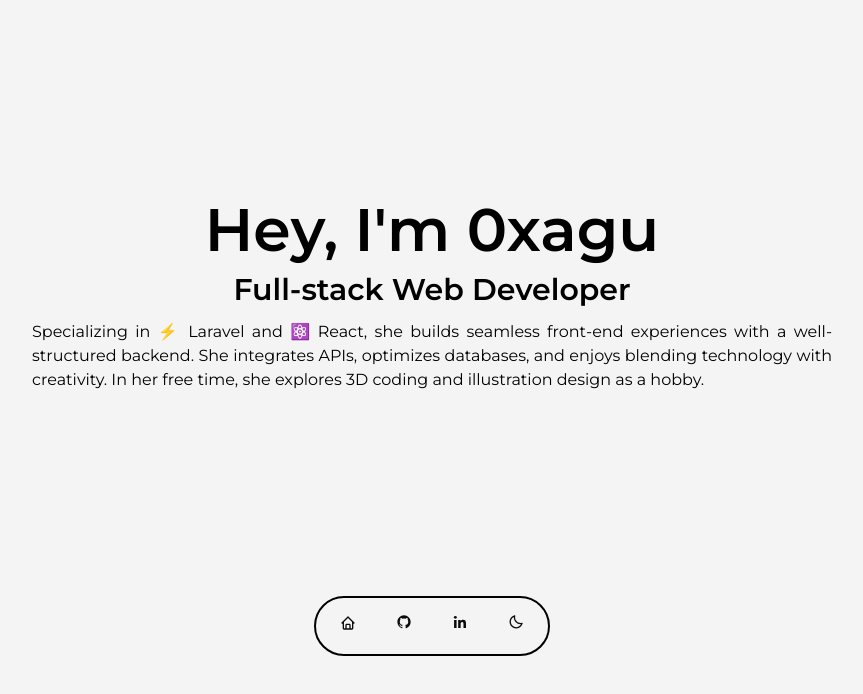
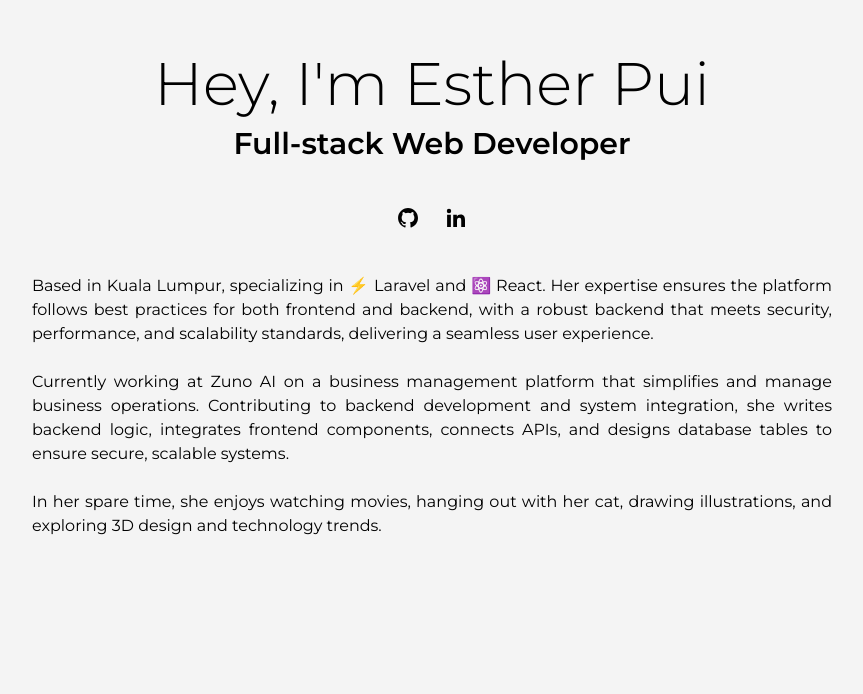
Before and after one commit to esther-pui/my-personal-website, a React (Vite) app: page / in a window 1280 px wide. Shown: the part 104-798 px from the top of the page, without its empty margins (208-1071 px from the left). Built offline with nearby package versions, Linux system fonts and the light colour scheme.

Commit message:
adjusted content, ass snap while scrolling, add footer

```diff
--- a/src/App.jsx
+++ b/src/App.jsx
@@ -1,27 +1,63 @@
-import Navbar from './components/Navbar';
+import { useState } from "react";
+import { motion } from "framer-motion";
+import { Home, Briefcase, GraduationCap, Code, Folder, Mail } from "lucide-react";
+// import Navbar from './components/Navbar';
 import Hero from './components/Hero';
 import Tech from './components/Tech';
 import WorkEdu from './components/WorkEdu';
 import Projects from './components/Projects';
 import Contact from './components/Contact';
+import Footer from "./components/Footer";
+
+const sections = [
+  { id: "hero", icon: <Home size={20} />, label: "Home" },
+  { id: "projects", icon: <Folder size={20} />, label: "Projects" },
+  { id: "workedu", icon: <Briefcase size={20} />, label: "Experience" },
+  { id: "tech", icon: <Code size={20} />, label: "Tech Stack" },
+  { id: "contact", icon: <Mail size={20} />, label: "Contact" },
+];
 
 function App() {
+  const [active, setActive] = useState("");
+
+  const scrollToSection = (id) => {
+    setActive(id);
+    document.getElementById(id)?.scrollIntoView({ behavior: "smooth" });
+  };
 
   return (
     <>
-      <div className="min-h-screen w-full bg-[#f4f4f4] snap-y snap-mandatory overflow-y-scroll h-screen">
+      <div className="relative min-h-screen w-full bg-[#f4f4f4] snap-y snap-mandatory overflow-y-scroll h-screen">
+        {/* Navigation Bar */}
+        {/* <motion.nav
+          className="fixed top-1/2 right-4 transform -translate-y-1/2 flex flex-col gap-4 p-2 rounded-lg"
+        >
+          {sections.map((section) => (
+            <motion.button
+              key={section.id}
+              onClick={() => scrollToSection(section.id)}
+              whileHover={{ scale: 1.2 }}
+              className={`p-2 rounded-lg ${
+                active === section.id ? "bg-gray-800 text-white" : "bg-gray-100 text-gray-700"
+              }`}
+            >
+              {section.icon}
+            </motion.button>
+          ))}
+        </motion.nav> */}
+
         <main className="flex flex-col items-center px-2 md:px-8 lg:px-16">
-        <section className="snap-start w-full"><Navbar /></section>
-        <section className="snap-start w-full"><Hero /></section>
-        <section className="snap-start w-full"><WorkEdu /></section>
-        <section className="snap-start w-full"><Tech /></section>
-
-        <section className="snap-start w-full"><Projects /></section>
-        <section className="snap-start w-full"><Contact /></section>
+          {/* <section className="snap-start w-full"><Navbar /></section> */}
+          <section id="hero" className="snap-start w-full"><Hero /></section>
+          <section id="projects" className="snap-start w-full"><Projects /></section>
+          <section id="workedu" className="snap-start w-full"><WorkEdu /></section>
+          <section id="tech" className="snap-start w-full"><Tech /></section>
+          <section id="contact" className="snap-start w-full"><Contact /></section>
         </main>
+        <section id="footer" className="snap-start w-full"><Footer /> </section>
       </div>
     </>
-  )
+  );
 }
 
-export default App
+export default App;
--- a/src/components/Contact.jsx
+++ b/src/components/Contact.jsx
@@ -2,11 +2,6 @@ import { useState } from "react";
 import { motion } from "framer-motion";
 import emailjs from "@emailjs/browser";
 import { Send } from "lucide-react";
-
-const variants = {
-  hidden: { opacity: 0, y: 50 },
-  visible: { opacity: 1, y: 0 },
-};
 
 const Contact = () => {
   const [formData, setFormData] = useState({
@@ -39,10 +34,30 @@ const Contact = () => {
   };
 
   return (
-    <div id="contact" className="flex min-h-screen w-full flex-col items-center justify-center gap-12 p-4 md:px-14 md:py-24">
-      <h1 className="text-4xl font-light md:text-6xl">Stay In Touch</h1>
+    <div id="contact" className="flex min-h-screen w-full flex-col items-center justify-center gap-12 md:px-14">
+      <motion.h1
+        variants={{
+          hidden: { opacity: 0, y: 50 },
+          visible: { opacity: 1, y: 0 }
+        }}
+        initial="hidden"
+        whileInView="visible"
+        transition={{ duration: 0.5 }}
+        className="text-4xl font-light md:text-6xl">
+          Stay In Touch
+      </motion.h1>
 
-      <form onSubmit={sendEmail} className="flex flex-col w-full max-w-[500px] gap-4">
+      <motion.form
+        variants={{
+          hidden: { opacity: 0, y: 50 },
+          visible: { opacity: 1, y: 0 }
+        }}
+        initial="hidden"
+        whileInView="visible"
+        transition={{ duration: 0.5 }}
+        onSubmit={sendEmail}
+        className="flex flex-col w-full max-w-[500px] gap-4"
+        >
         <input
           type="text"
           name="name"
@@ -75,7 +90,7 @@ const Contact = () => {
         >
           Send <Send size={20} />
         </button>
-      </form>
+      </motion.form>
 
       {isSent && <p className="text-green-500">Message sent successfully!</p>}
     </div>
--- /dev/null
+++ b/src/components/Footer.jsx
@@ -0,0 +1,11 @@
+const Footer = () => {
+    return (
+      <footer className="w-full bg-black text-white text-center py-8 px-4 text-sm">
+        <p>
+          Website designed and developed by yours truly in Mar, 2025.
+        </p>
+      </footer>
+    );
+  };
+
+export default Footer;
--- a/src/components/Hero.jsx
+++ b/src/components/Hero.jsx
@@ -1,48 +1,93 @@
 // import image from "../assets/image.jpeg"
 import { motion } from "framer-motion"
+import { BiLogoGithub, BiLogoLinkedin } from "react-icons/bi"
+import { FiDownload } from "react-icons/fi"
 
 const Hero = () => {
   return (
     <div
       id="home"
-      className="px-8 md:px-16 flex min-h-screen w-full items-center
-        justify-center py-28 md:px-32"
+      className="px-16 flex min-h-screen w-full items-center
+        justify-center"
     >
       <div className="flex flex-col items-center justify-center gap-4 text-black">
-        {/* <motion.div
-          initial={{y: -50, opacity: 0}}
-          animate={{y: 0, opacity: 1}}
-          transition={{duration: 0.8, delay: 0.2}}
-        >
-          <img
-            src={image}
-            alt=""
-            className="w-[300px] cursor-pointer rounded-full shadow-xl
-            shadow-indigo-900 transition-all duration-300 hover:-translate-y-5 hover:scale-105 hover:shadow-2xl
-            hover:shadow-indigo-600 md:w-[350px]"
-          />
-        </motion.div> */}
-
-        <motion.div
+        <div
           initial={{y: 50, opacity: 0}}
           animate={{y: 0, opacity: 1}}
           transition={{duration: 0.8, delay: 0.2}}
           className="flex md:max-w-[800px] flex-col  justify-center gap-3 "
         >
-          <h1 className="text-4xl font-semibold text-center md:text-6xl">
-            <span className="hidden md:inline">Hey, I'm </span>0xagu
-          </h1>
+          <motion.h1
+            variants={{
+              hidden: { opacity: 0, y: 50 },
+              visible: { opacity: 1, y: 0 }
+            }}
+            initial="hidden"
+            whileInView="visible"
+            transition={{ duration: 0.5 }}
+            className="text-4xl font-light text-center md:text-6xl"
+          >
+            <span className="hidden md:inline">Hey, I'm </span>Esther Pui
+          </motion.h1>
 
-          <h3 className="text-xl font-semibold font-light text-center md:text-3xl">
+          <motion.h3
+            className="text-xl font-semibold text-center md:text-3xl"
+            variants={{
+              hidden: { opacity: 0, y: 50 },
+              visible: { opacity: 1, y: 0 }
+            }}
+            initial="hidden"
+            whileInView="visible"
+            transition={{ duration: 0.5 }}
+          >
             Full-stack Web Developer
-          </h3>
-          <p className="text-pretty text-xs text-center md:text-base md:text-justify">
-            Specializing in ⚡ Laravel and ⚛️ React, she builds seamless front-end experiences with a well-structured backend.
+          </motion.h3>
 
-            She integrates APIs, optimizes databases, and enjoys blending technology with creativity. In her free time, she explores 3D coding and illustration design as a hobby.
-          </p>
+          <motion.div
+            className="flex gap-6 justify-center pb-6 md:py-8"
+            variants={{
+              hidden: { opacity: 0, y: 50 },
+              visible: { opacity: 1, y: 0 }
+            }}
+            initial="hidden"
+            whileInView="visible"
+            transition={{ duration: 0.5 }}
+          >
+            <a href="https://github.com/0xagu" target="_blank" rel="noopener noreferrer">
+              <BiLogoGithub className="text-2xl md:text-2xl hover:text-gray-600 transition-colors" />
+            </a>
+            <a href="https://www.linkedin.com/in/esther-pui/" target="_blank" rel="noopener noreferrer">
+              <BiLogoLinkedin className="text-2xl md:text-2xl hover:text-gray-600 transition-colors" />
+            </a>
+            {/* <a href="/publicResume.pdf" download="esther_pui_resume.pdf" target="_blank" rel="noopener noreferrer">
+              <FiDownload className="text-xl md:text-2xl hover:text-gray-600 transition-colors"/>
+            </a> */}
+          </motion.div>
 
-        </motion.div>
+          <motion.p
+            className="text-pretty text-xs md:text-base text-justify"
+            variants={{
+              hidden: { opacity: 0, y: 50 },
+              visible: { opacity: 1, y: 0 }
+            }}
+            initial="hidden"
+            whileInView="visible"
+            transition={{ duration: 0.5 }}
+          >
+            Based in Kuala Lumpur, specializing in ⚡ Laravel and ⚛️ React.
+
+            Her expertise ensures the platform follows best practices for both frontend and backend, with a robust backend that meets security, performance, and scalability standards, delivering a seamless user experience.
+
+
+            <br></br><br></br>
+            Currently working at Zuno AI on a business management platform that simplifies and manage business operations. Contributing to backend development and system integration, she writes backend logic, integrates frontend components, connects APIs, and designs database tables to ensure secure, scalable systems.
+
+
+            <br></br><br></br>
+            In her spare time, she enjoys watching movies, hanging out with her cat, drawing illustrations, and exploring 3D design and technology trends.
+          </motion.p>
+
+        </div>
       </div>
     </div>
   )
--- a/src/components/Tech.jsx
+++ b/src/components/Tech.jsx
@@ -1,91 +1,55 @@
 import { BiLogoJavascript, BiLogoPhp, BiLogoReact } from "react-icons/bi"
-import { SiMysql } from "react-icons/si"
-import { SiLaravel } from "react-icons/si"
+import { SiGit, SiMysql, SiPostman, SiLaravel, SiTailwindcss } from "react-icons/si"
 import { motion } from "framer-motion"
 
+const TechIcon = ({ Icon, color, text }) => (
+  <motion.div
+    variants={{
+      hidden: { opacity: 0, y: 50 },
+      visible: { opacity: 1, y: 0 }
+    }}
+    initial="hidden"
+    whileInView="visible"
+    transition={{ duration: 0.5 }}
+    className="relative group flex flex-col items-center"
+  >
+    <Icon
+      className={`cursor-pointer text-[80px] ${color} transition-all duration-300 hover:-translate-y-5 sm:text-[100px] md:text-[120px]`}
+    />
+    <span className="absolute -top-14 left-1/2 -translate-x-1/2 text-[color] font-semibold text-xs px-2 py-1 rounded opacity-0 group-hover:opacity-100 transition">
+      {text}
+    </span>
+  </motion.div>
+)
+
 const Tech = () => {
-
-  const variants = {
-    hidden:{opacity:0, y:50},
-    visible:{opacity:1, y:0}
-  }
   return (
     <div
       id="tech"
-      className="flex min-h-screen w-full flex-col items-center
-      justify-center gap-12 md:gap-32"
+      className="flex min-h-screen w-full flex-col items-center justify-center gap-12 px-14 md:px-40"
     >
       <motion.h1
-      variants={variants}
-      initial="hidden"
-      whileInView="visible"
-      transition={{duration: 0.5}}
-      className="text-4xl font-light md:text-6xl">
+        variants={{
+          hidden: { opacity: 0, y: 50 },
+          visible: { opacity: 1, y: 0 }
+        }}
+        initial="hidden"
+        whileInView="visible"
+        transition={{ duration: 0.5 }}
+        className="text-4xl font-light md:text-6xl"
+      >
         Technologies
       </motion.h1>
 
-      <div
-      className="flex flex-wrap items-center justify-center gap-10 p-5"
-      >
-        <motion.div
-         variants={variants}
-         initial="hidden"
-         whileInView="visible"
-         transition={{duration: 0.5}}
-         >
-          <BiLogoReact
-          className="cursor-pointer text-[80px] text-sky-500
-          transition-all duration-300 hover:-translate-y-5 sm:text-[100px] md:text-[120px]"
-          />
-        </motion.div>
-
-        <motion.div
-         variants={variants}
-         initial="hidden"
-         whileInView="visible"
-         transition={{duration: 0.5}}
-         >
-          <BiLogoJavascript
-           className="cursor-pointer text-[80px] text-orange-500
-           transition-all duration-300 hover:-translate-y-5 sm:text-[100px] md:text-[120px]"
-           />
-        </motion.div>
-
-        <motion.div
-         variants={variants}
-         initial="hidden"
-         whileInView="visible"
-         transition={{duration: 0.5}}
-         >
-          <BiLogoPhp
-           className="cursor-pointer text-[80px] text-blue-600
-           transition-all duration-300 hover:-translate-y-5 sm:text-[100px] md:text-[120px]"
-           />
-        </motion.div>
-
-        <motion.div
-         variants={variants}
-         initial="hidden"
-         whileInView="visible"
-         transition={{duration: 0.5}}
-         >
-          <SiMysql
-            className="cursor-pointer text-[80px] text-[#4479A1]
-            transition-all duration-300 hover:-translate-y-5 sm:text-[100px] md:text-[120px]"
-          />
-        </motion.div>
-
-        <motion.div
-         variants={variants}
-         initial="hidden"
-         whileInView="visible"
-         transition={{duration: 0.5}}
-         >
-          <SiLaravel
-            className="cursor-pointer text-[80px] text-red-500
-            transition-all duration-300 hover:-translate-y-5 sm:text-[100px] md:text-[120px]"
-          />
-        </motion.div>
+      <div className="flex flex-wrap items-center justify-center gap-10">
+        <TechIcon Icon={BiLogoReact} color="text-sky-500" text="React" />
+        <TechIcon Icon={BiLogoJavascript} color="text-orange-500" text="Javascript" />
+        <TechIcon Icon={BiLogoPhp} color="text-[#4F5B93]" text="Php" />
+        <TechIcon Icon={SiMysql} color="text-[#4479A1]" text="MySQL" />
+        <TechIcon Icon={SiLaravel} color="text-red-500" text="Laravel" />
+        <TechIcon Icon={SiPostman} color="text-[#FF6C37]" text="Postman" />
+        <TechIcon Icon={SiGit} color="text-[#F05033]" text="Git" />
+        <TechIcon Icon={SiTailwindcss} color="text-[#38BDF8]" text="Tailwind" />
       </div>
     </div>
   )
--- a/src/components/WorkEdu.jsx
+++ b/src/components/WorkEdu.jsx
@@ -1,167 +1,78 @@
 import { motion } from "framer-motion";
 import companyLogo from "../assets/companyLogo.png";
-import { useEffect } from "react";
 
 const variants = {
-  hidden: { opacity: 0, y: 50 },
+  hidden: { opacity: 0, y: 20 },
   visible: { opacity: 1, y: 0 },
 };
 
 const latestToOldest = [
-  {
-    image: companyLogo,
-    company: "Zuno AI",
-    position: "Full-stack Web Developer",
-    duration: "Dec 2023 - Present",
-    skills: ["react", "laravel", "sql"],
-  },
-  {
-    image: companyLogo,
-    company: "ARC Academy",
-    position: "Japanese Language",
-    duration: "Oct 2022 - Oct 2023",
-  },
-  {
-    image: companyLogo,
-    company: "Fourtitude Asia",
-    position: "Java Developer",
-    duration: "Oct 2021 - Sept 2022",
-    skills: ["tailwinds", "vue.js", "adobe experience manager"],
-  },
-  {
-    image: companyLogo,
-    company: "Penang Hill Corporation",
-    position: "IT Intern",
-    duration: "Jul 2020 - Sept 2020",
-    skills: ["php7", "javascript", "html", "css"],
-  },
-  {
-    image: companyLogo,
-    company: "UOW KDU Penang",
-    position: "BS in Information System",
-    duration: "Jun 2018 - Jun 2021",
-  },
-  {
-    image: companyLogo,
-    company: "Animamundi Sdn. Bhd.",
-    position: "3D Animator",
-    duration: "Nov 2016 - Jun 2017",
-    skills: ["Autodesk Maya", "After Effect", "Adobe Photoshop"],
-  },
-]
-const experienceData = [
-  {
-    image: companyLogo,
-    company: "Zuno AI",
-    position: "Full-stack Web Developer",
-    duration: "Dec 2023 - Present",
-    skills: ["react", "laravel", "sql"],
-  },
-  {
-    image: companyLogo,
-    company: "Fourtitude Asia",
-    position: "Java Developer",
-    duration: "Oct 2021 - Sept 2022",
-    skills: ["html", "vue", "adobe experience manager"],
-  },
-  {
-    image: companyLogo,
-    company: "Penang Hill Corporation",
-    position: "IT Intern",
-    duration: "Jul 2020 - Sept 2020",
-    skills: ["html", "vue", "adobe experience manager"],
-  },
-  {
-    image: companyLogo,
-    company: "Animamundi Sdn. Bhd.",
-    position: "3D Animator",
-    duration: "Nov 2016 - Jun 2017",
-    skills: ["Autodesk Maya", "After Effect", "Adobe Photoshop"],
-  },
-  {
-    image: companyLogo,
-    company: "The One Academy",
-    position: "Digital Animation",
-    duration: "May 2013 - May 2016",
-  },
+  { company: "Zuno AI", position: "Junior Web Developer", duration: "Dec 2023 - Present", category: "job", skills: ["React", "Laravel", "SQL"] },
+  { company: "ARC Academy", position: "Japanese Language", duration: "Oct 2022 - Oct 2023", category: "school" },
+  { company: "Fourtitude Asia", position: "Java Developer", duration: "Oct 2021 - Sept 2022", category: "job", skills: ["Tailwind", "Vue.js", "Adobe Experience Manager"] },
+  { company: "Penang Hill Corporation", position: "IT Intern", duration: "Jul 2020 - Sept 2020", category: "job", skills: ["PHP7", "JavaScript", "HTML", "CSS"] },
+  { company: "UOW KDU Penang", position: "BS in Information System", duration: "Jun 2018 - Jun 2021", category: "school" },
+  { company: "Animamundi Sdn. Bhd.", position: "3D Animator", duration: "Nov 2016 - Jun 2017", category: "job", skills: ["Autodesk Maya", "After Effects", "Adobe Photoshop"] },
+  { company: "The One Academy", position: "Diploma in 3D Animation", duration: "May 2013 - May 2017", category: "school" },
 ];
 
-const educationData = [
-  {
-    image: companyLogo,
-    company: "UOW KDU Penang",
-    position: "BS in Information System",
-    duration: "Jun 2018 - Jun 2021",
-  },
-  {
-    image: companyLogo,
-    company: "The One Academy",
-    position: "Digital Animation",
-    duration: "May 2013 - May 2016",
-  },
-];
+const JourneyCard = ({ data }) => (
+  <motion.div
+    variants={variants}
+    initial="hidden"
+    whileInView="visible"
+    transition={{ duration: 0.3, delay: 0.1 }}
+    className="w-full text-sm md:text-base py-2 border-b border-gray-300"
+  >
+    <p className="font-medium">
+      {data.company} - <span className="text-gray-600">{data.position}</span>
+    </p>
+    <p className="text-gray-500">{data.duration}</p>
+    {data.skills && <p className="mt-1 text-gray-700 text-xs md:text-sm">{data.skills.join(" • ")}</p>}
+  </motion.div>
+);
 
-const ExperienceCard = ({ data }) => {
+const WorkEdu = () => {
   return (
+    <div id="experience" className="w-full min-h-screen flex flex-col items-center justify-center text-black gap-2 md:gap-8 md:px-40 px-14">
+      <motion.h1
+        variants={variants}
+        initial="hidden"
+        whileInView="visible"
+        transition={{ duration: 0.5 }}
+        className="text-4xl font-light md:text-6xl"
+      >
+        Journey
+      </motion.h1>
+
+      {/* Grid Layout: Jobs on Left, Schools on Right */}
       <motion.div
         variants={variants}
         initial="hidden"
         whileInView="visible"
         transition={{ duration: 0.5 }}
-      className="flex flex-col p-4 w-[320px] md:w-[400px] shrink-0 bg-white shadow-md rounded-lg"
+        className="w-full max-w-4xl grid grid-cols-1 md:grid-cols-2 p-5 gap-4"
       >
-      <div className="flex items-center gap-x-4">
-        <img
-          src={data?.image}
-          alt=""
-          className="w-[55px] h-[55px] object-cover rounded-full duration-300 hover:-translate-y-1 hover:shadow-lg"
-        />
-        <div className="text-left text-xs md:text-sm">
-          <p className="font-semibold">{data?.company}</p>
-          <p>{data?.position}</p>
-        </div>
-      </div>
-      <p className="text-right text-xs md:text-sm mt-2">{data?.duration}</p>
-    </motion.div>
-  );
-};
-
-const WorkEdu = () => {
-
-  useEffect(() => {
-    const handleScroll = (e) => {
-      const container = document.getElementById("scrollContainer");
-
-      if (container && container.matches(":hover")) {
-        document.body.style.overflowY = "hidden"; // Disable body scroll
-      } else {
-        document.body.style.overflowY = "auto"; // Enable body scroll
-      }
-    };
-
-    document.addEventListener("scroll", handleScroll);
-    return () => {
-      document.body.style.overflowY = "auto"; // Reset when component unmounts
-      document.removeEventListener("scroll", handleScroll);
-    };
-  }, []);
-
-  return (
-    <div id="experience" className="min-h-screen w-full text-black flex flex-col items-center
-      justify-center gap-12">
-       <h1 className="text-4xl font-light md:text-6xl">Experience</h1>
-
-      <div className="relative w-full overflow-hidden ">
-        <div className="flex overflow-x-auto snap-x snap-mandatory scroll-smooth space-x-6">
-          <div className="snap-start flex flex-col">
-            <div className="flex space-x-6 overflow-x-auto scroll-smooth p-4 overflow-y-hidden">
-              {latestToOldest.map((experience, index) => (
-                <ExperienceCard key={index} data={experience} />
+        {/* Left Column: Jobs */}
+        <div className="flex flex-col gap-2 pb-5">
+          <h2 className="text-lg font-semibold pb-1">Work</h2>
+          {latestToOldest
+            .filter((item) => item.category === "job")
+            .map((experience, index) => (
+              <JourneyCard key={index} data={experience} />
             ))}
         </div>
+
+        {/* Right Column: Education */}
+        <div className="flex flex-col gap-2">
+          <h2 className="text-lg font-semibold pb-1">Education</h2>
+          {latestToOldest
+            .filter((item) => item.category === "school")
+            .map((experience, index) => (
+              <JourneyCard key={index} data={experience} />
+            ))}
         </div>
-        </div>
-      </div>
+      </motion.div>
     </div>
   );
 };
```
Also changed, not shown: src/components/Projects.jsx (+51 -29 lines), 1 other file (tests, documents, lock files or other folders). Lines whose indentation alone changed are shown as unchanged.
